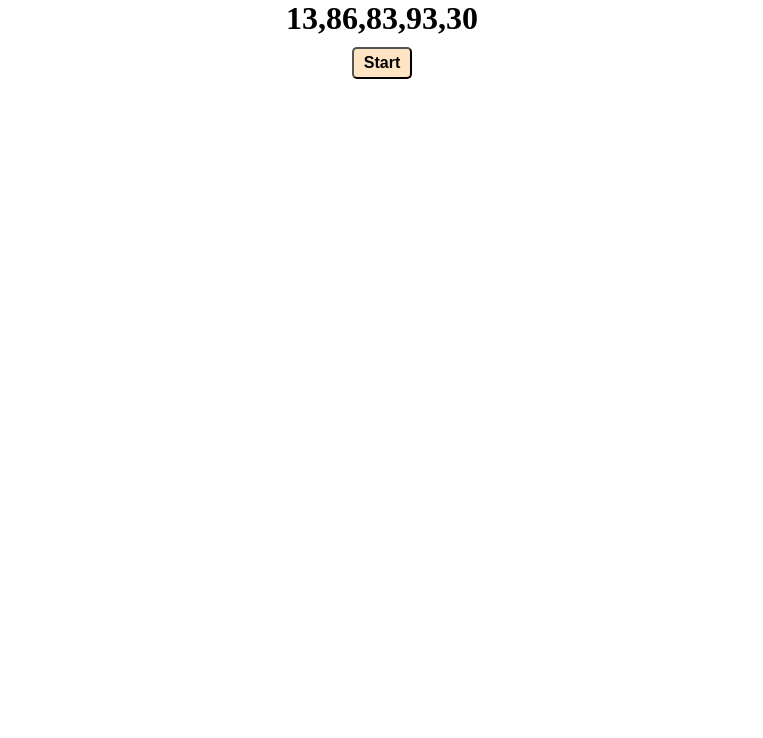
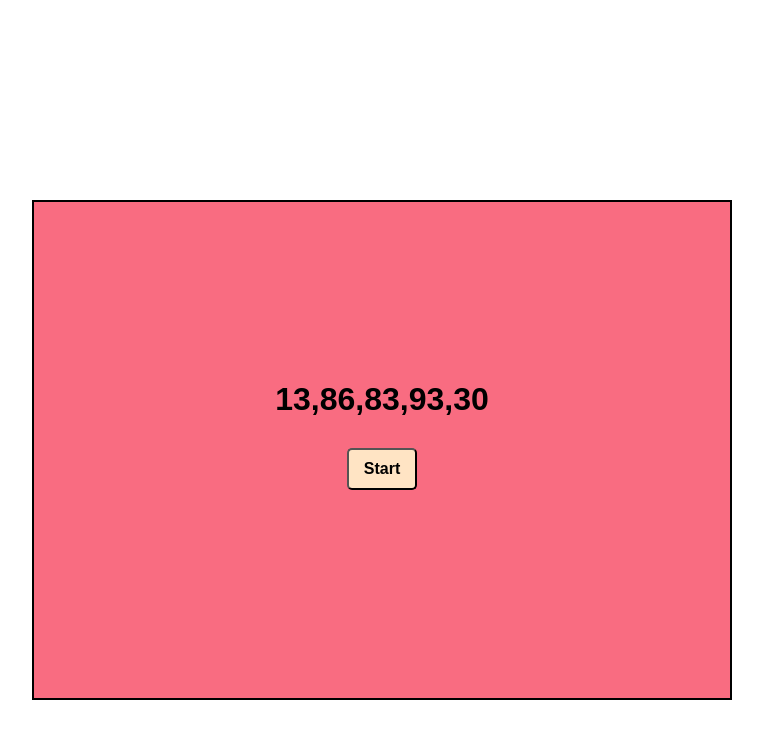
Before and after one commit to saragisondi/js-simon, a plain HTML site: page index.html in a window 1280 px wide. Shown: the whole page, without its empty margins (258-1021 px from the left). Drawn offline with Linux system fonts and the light colour scheme.

Commit message:
modify color

```diff
--- a/css/style.css
+++ b/css/style.css
@@ -5,22 +5,39 @@
   box-sizing: border-box;
 }
 
-h1{
+body{
+  font-family: fantasy;
   display: flex;
   justify-content: center;
   align-items: center;
 }
 
-.container{
+main{
+  margin-top: 200px;
+  background-color: rgba(248, 80, 105, 0.84);
+  width: 700px;
+  min-height: 500px;
   display: flex;
   justify-content: center;
   align-items: center;
+  flex-direction: column;
+  border: 2px solid black;
 }
+
+h1, h2{
+  display: flex;
+  justify-content: center;
+  align-items: center;
+  text-align: center;
+  color: black;
+  margin: 20px;
+}
+
 
 /*BUTTON*/
 button{
 border-radius: 5px;
-padding: 5px 10px;
+padding: 10px 15px;
 font-size: medium;
 font-weight: bold;
 margin:10px;
--- a/index.html
+++ b/index.html
@@ -11,9 +11,10 @@
 
   <main>
     <h1></h1>
-      <div class="container">
+
         <button class="start">Start</button>
-      </div>
+
+      <h2></h2>
   </main>
 
 
--- a/js/script.js
+++ b/js/script.js
@@ -4,6 +4,9 @@ let numberArray = [];
 const printNumbers = document.querySelector('h1')
 //creo un bottone per il cronometro
 const btn = document.querySelector('.start')
+//creo un messaggio finale
+const msg = document.querySelector('h2')
+//
 
 //faccio un arrow function per generare i 5 numeri random
 const random = (min,max) => Math.floor(Math.random()* (max - min + 1) + min);
@@ -26,14 +29,31 @@ printNumbers.innerHTML = (numberArray)
 btn.addEventListener('click',function(){
   setTimeout(() => {
   printNumbers.classList.add("hide")
+  msg.innerHTML = `
+  hai 5 secondi di tempo per <br> inserire i numeri che hai appena visto`
 }, 5000);
 
 
 //timer 6 secondi per far apparire i prompt
 setTimeout(() => {
   for (let i = 1; i <= 5; i++){
-  const numberUser = prompt('inserisci i numeri che hai appena visto');
+  let numberUser = prompt('inserisci i numeri');
   console.log(numberUser)
+
 }
-}, 6000);
+}, 9000);
+
+
+setTimeout(() => {
+let numberUser;
+
+if (numberArray === numberUser) {
+  console.log('hai vinto')
+}else{
+  console.log('hai perso')
+}
+}, 13000);
+
+
+
 })
```
